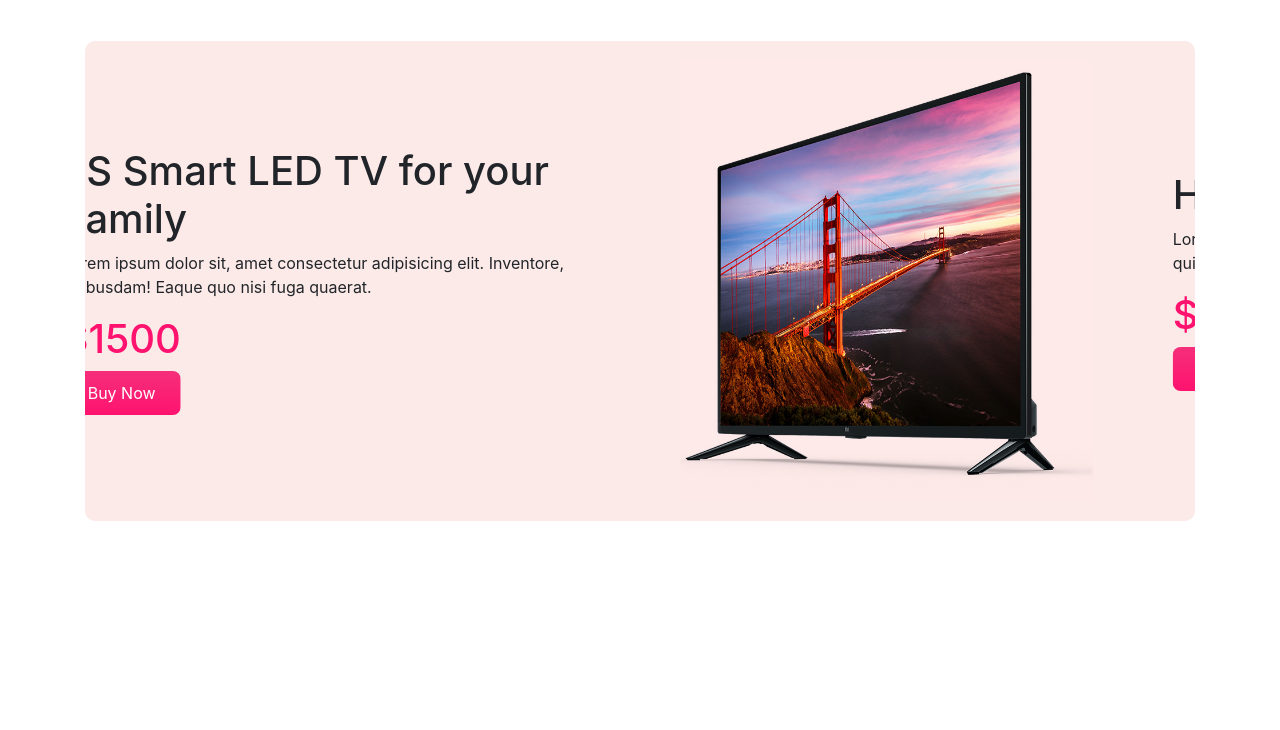
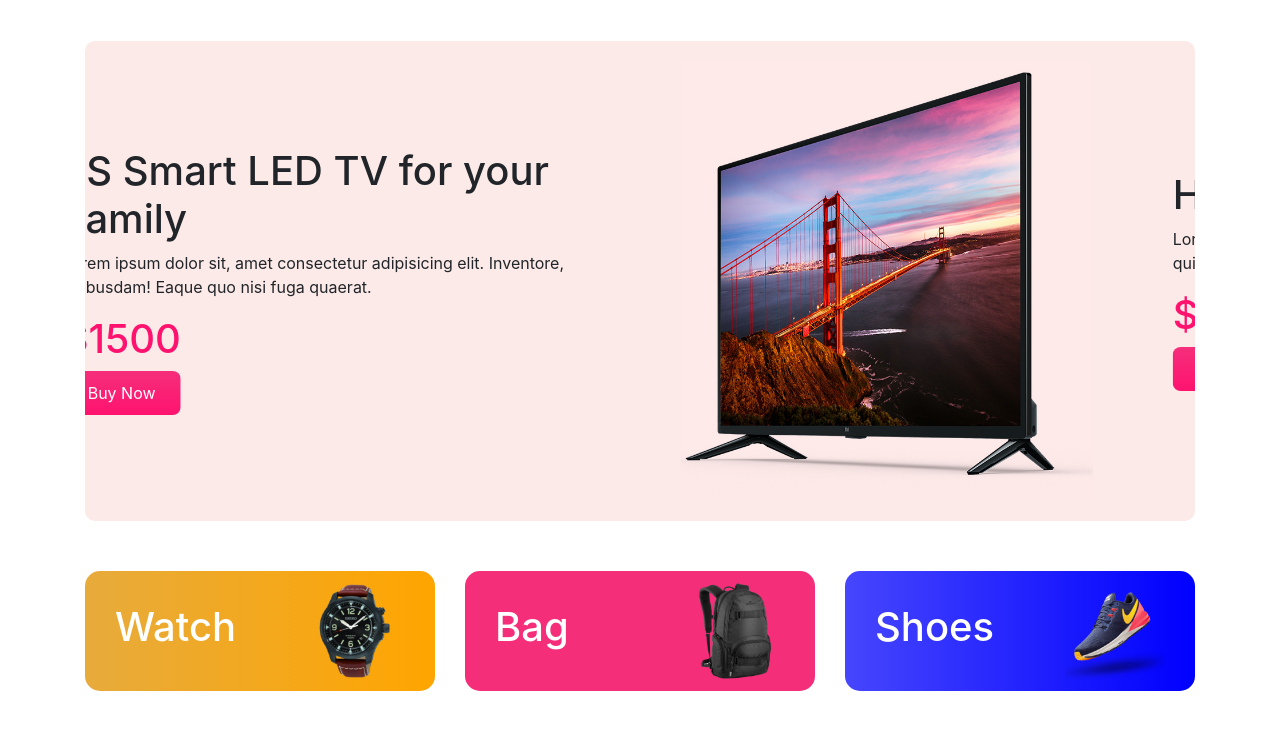
Before and after one commit to GausAlMunirTushar/SimpleE-Commerce, a plain HTML site: page index.html in a window 1280 px wide. Shown: the part 66-796 px from the top of the page. Drawn offline with nearby package versions, Linux system fonts and the light colour scheme.

Commit message:
categories added

```diff
--- a/index.html
+++ b/index.html
@@ -90,7 +90,29 @@
             </div>
         </div>
     </div>
+    <div class="container categories">
+        <div class="row">
+            <div class="col-md-4">
+                <div class="d-flex justify-content-between align-items-center cate1">
+                    <h1>Watch</h1>
+                    <img src="images/categories/watch.png" alt="">
+                </div>
 
+            </div>
+            <div class="col-md-4">
+                <div class="d-flex justify-content-between align-items-center cate2">
+                    <h1>Bag</h1>
+                    <img src="images/categories/bag.png" alt="">
+                </div>
+            </div>
+            <div class="col-md-4">
+                <div class="d-flex justify-content-between align-items-center cate3">
+                    <h1>Shoes</h1>
+                    <img src="images/categories/shoes.png" alt="">
+                </div>
+            </div>
+        </div>
+    </div>
     <script src="https://code.jquery.com/jquery-3.5.1.slim.min.js"
         integrity="sha384-DfXdz2htPH0lsSSs5nCTpuj/zy4C+OGpamoFVy38MVBnE+IbbVYUew+OrCXaRkfj"
         crossorigin="anonymous"></script>
--- a/style.css
+++ b/style.css
@@ -1,5 +1,9 @@
 .container{
     margin-bottom: 50px;
+}
+body::selection{
+    background-color: #f52e7a;
+    color: #fff;
 }
 .orange-bg{
     background-color: #fceae8;
@@ -19,3 +23,22 @@
     cursor: pointer;
     color: #fff ;
 }
+.categories{
+    color: white;
+}
+.categories img{
+    width: 100px;
+}
+.cate1,.cate2,.cate3{
+    padding: 10px 30px;
+    border-radius: 15px;
+}
+.cate1{
+    background-image: linear-gradient(to right, rgb(231, 171, 60), orange);
+}
+.cate2{
+    background-color: #f52e7a;
+}
+.cate3{
+    background-image: linear-gradient(to right, rgb(70, 70, 253),blue);
+}
```
